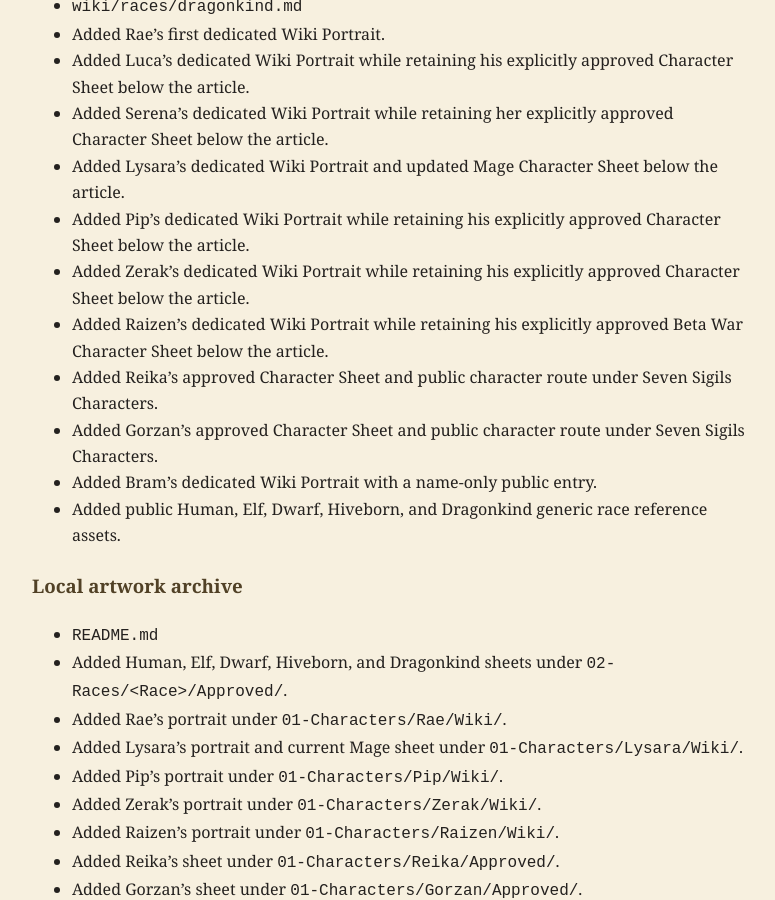
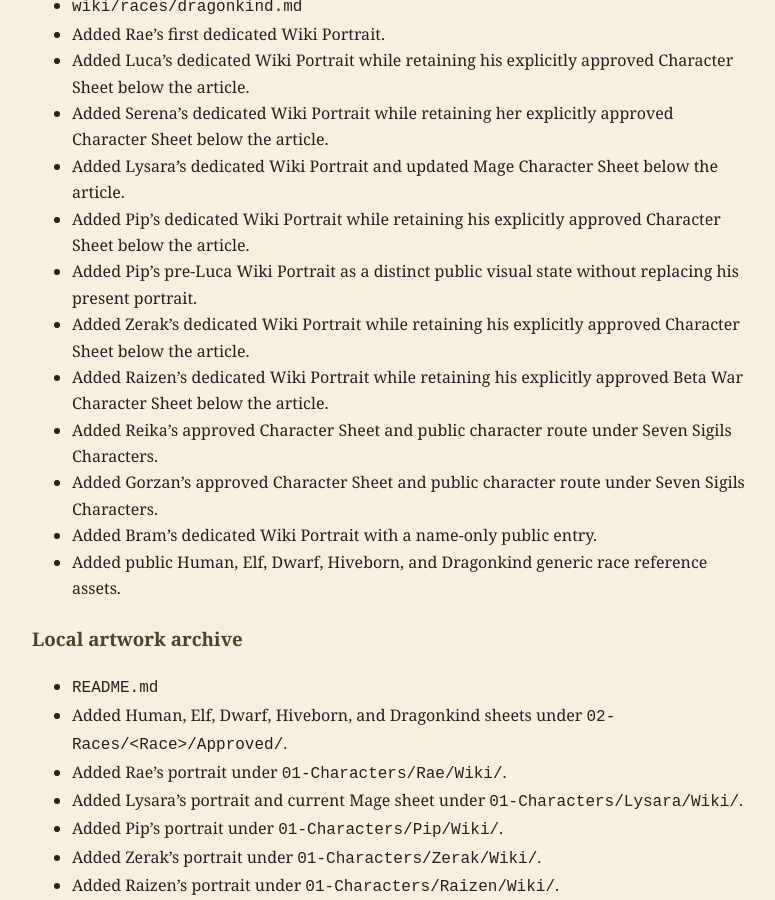
Before and after one commit to Iron-Bloom-Studio/sovereign-of-aethra-wiki, a Jekyll site: the page built from docs/generated/CHARACTER_ART_ASSET_STRUCTURE_REPORT.md, in a window 1280 px wide and 900 px high, scrolled down 1254 px. Shown: the whole window, without its empty margins (210-985 px from the left). Built offline with Jekyll 4.4.1, drawn with Linux system fonts in a browser that asks for light colours; our own code applies the rules of GitHub Pages for plain Markdown files.

Commit message:
wiki: add Pip pre-Luca portrait

```diff
--- a/docs/generated/CHARACTER_ART_ASSET_STRUCTURE_REPORT.md
+++ b/docs/generated/CHARACTER_ART_ASSET_STRUCTURE_REPORT.md
@@ -41,6 +41,7 @@
 - Added Serena's dedicated Wiki Portrait while retaining her explicitly approved Character Sheet below the article.
 - Added Lysara's dedicated Wiki Portrait and updated Mage Character Sheet below the article.
 - Added Pip's dedicated Wiki Portrait while retaining his explicitly approved Character Sheet below the article.
+- Added Pip's pre-Luca Wiki Portrait as a distinct public visual state without replacing his present portrait.
 - Added Zerak's dedicated Wiki Portrait while retaining his explicitly approved Character Sheet below the article.
 - Added Raizen's dedicated Wiki Portrait while retaining his explicitly approved Beta War Character Sheet below the article.
 - Added Reika's approved Character Sheet and public character route under Seven Sigils Characters.
--- a/public-manifest.yml
+++ b/public-manifest.yml
@@ -29,6 +29,7 @@
   - SOA_ZERAK_WIKI_PORTRAIT_v01
   - SOA_PIP_SIMPLE_MASTER_v02
   - SOA_PIP_WIKI_PORTRAIT_v01
+  - SOA_PIP_PRE_LUCA_WIKI_PORTRAIT_v01
   - GARLING_YOUNG_PROLOGUE_MASTER_v1.0
   - RAIZEN_BETA_MASTER_v01
   - SOA_RAIZEN_WIKI_PORTRAIT_v01
```
Also changed, not shown: wiki/characters/pip.md (+5 -0 lines), 1 other file.
